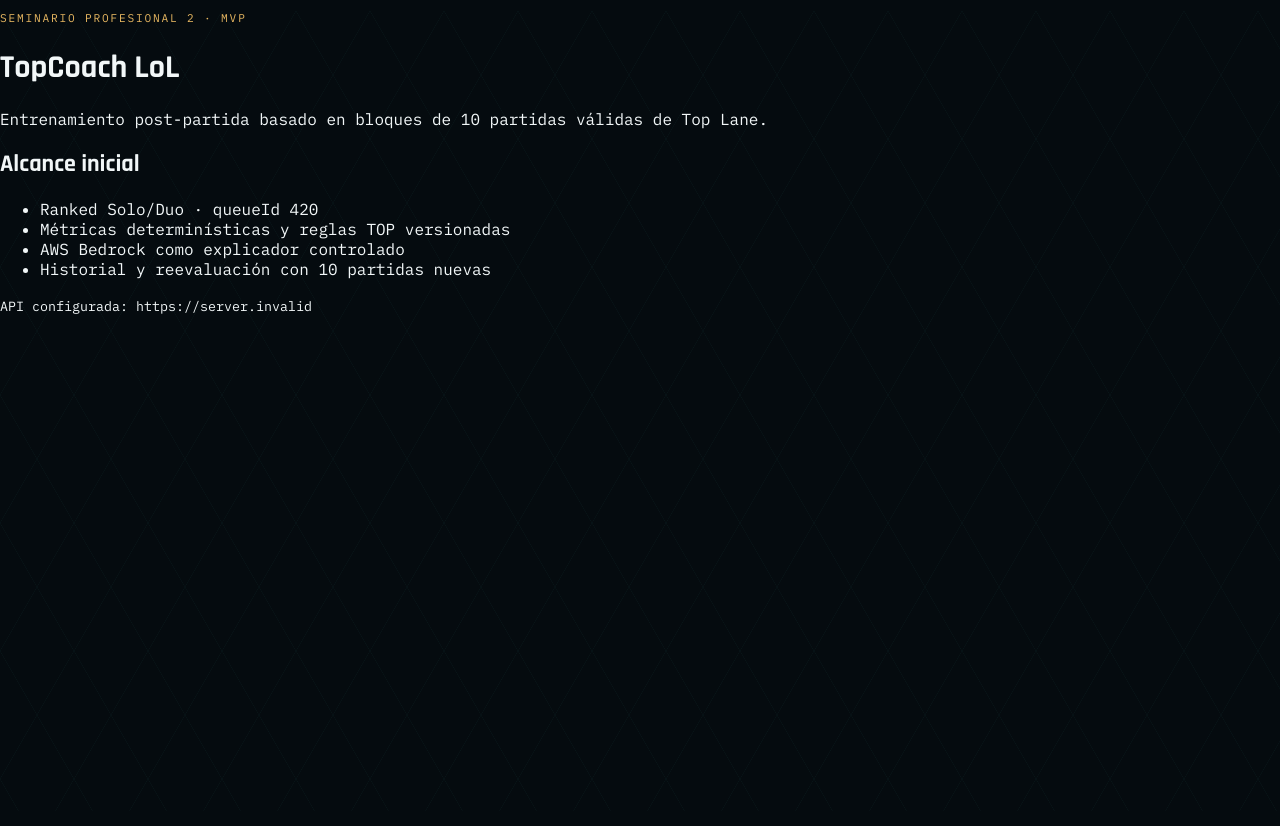
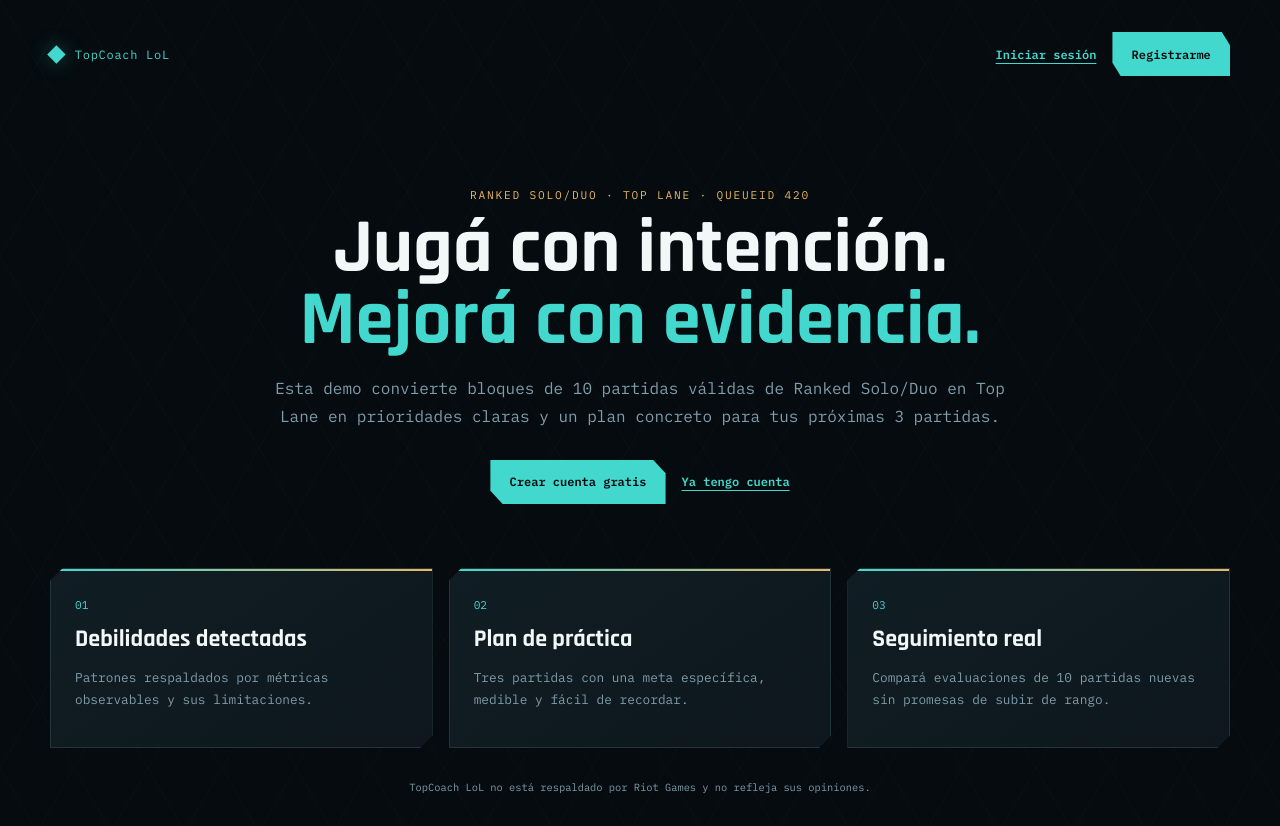
Before and after one commit to JoseriveraCC/topcoach-lol, a React (Vite) app in the folder frontend/: page / in a window 1280 px wide. Built offline with nearby package versions, Linux system fonts and the light colour scheme; no server answers.

Commit message:
feat: complete navigable TopCoach prototype

```diff
--- a/frontend/src/App.tsx
+++ b/frontend/src/App.tsx
@@ -1,21 +1,28 @@
-const apiUrl = import.meta.env.VITE_API_URL ?? "http://localhost:8000";
+import { useHashRoute } from "./lib/router";
+import { AuthPage } from "./pages/AuthPage";
+import { DashboardPage } from "./pages/DashboardPage";
+import { EvaluationPage } from "./pages/EvaluationPage";
+import { HistoryPage } from "./pages/HistoryPage";
+import { LandingPage } from "./pages/LandingPage";
+import { LinkAccountPage } from "./pages/LinkAccountPage";
+import { PlanPage } from "./pages/PlanPage";
+import { ReportPage } from "./pages/ReportPage";
+import { StyleGuidePage } from "./pages/StyleGuidePage";
 
 export default function App() {
-  return (
-    <main>
-      <p className="eyebrow">SEMINARIO PROFESIONAL 2 · MVP</p>
-      <h1>TopCoach LoL</h1>
-      <p>Entrenamiento post-partida basado en bloques de 10 partidas válidas de Top Lane.</p>
-      <section>
-        <h2>Alcance inicial</h2>
-        <ul>
-          <li>Ranked Solo/Duo · queueId 420</li>
-          <li>Métricas determinísticas y reglas TOP versionadas</li>
-          <li>AWS Bedrock como explicador controlado</li>
-          <li>Historial y reevaluación con 10 partidas nuevas</li>
-        </ul>
-      </section>
-      <small>API configurada: {apiUrl}</small>
-    </main>
-  );
+  const route = useHashRoute();
+
+  switch (route) {
+    case "/login": return <AuthPage mode="login" />;
+    case "/registro": return <AuthPage mode="register" />;
+    case "/recuperar": return <AuthPage mode="recover" />;
+    case "/vincular": return <LinkAccountPage />;
+    case "/dashboard": return <DashboardPage />;
+    case "/evaluacion/nueva": return <EvaluationPage />;
+    case "/evaluacion/4": return <ReportPage />;
+    case "/plan": return <PlanPage />;
+    case "/historial": return <HistoryPage />;
+    case "/guia-visual": return <StyleGuidePage />;
+    case "/": return <LandingPage />;
+  }
 }
```
Also changed, not shown: 1 other file (tests, documents, lock files or other folders).
